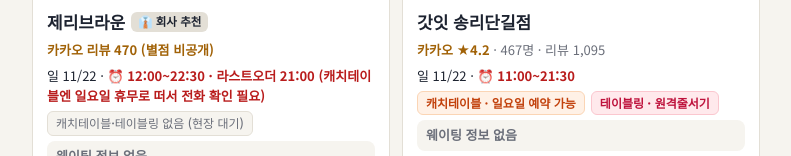
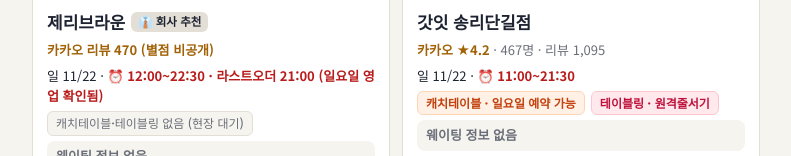
Before and after one commit to panda03229/songpa-dinner, a plain HTML site: page index.html in a window 1280 px wide. Shown: the part 6490-6646 px from the top of the page, without its empty margins (244-1035 px from the left). Drawn offline with Linux system fonts and the light colour scheme; a web font is replaced by a local one.

Commit message:
제리브라운 일요일 영업 확정
Co-Authored-By: Claude Opus 5.5 <noreply@anthropic.com>

```diff
--- a/index.html
+++ b/index.html
@@ -197,7 +197,7 @@ const D = [
 // 11/22(일) 영업시간(카카오맵) + 앱 현황(캐치테이블·테이블링, 11/18 확인). lo=라스트오더 빠듯
 const SUN={
  "진지아":{h:"11:30~22:00",a:[]},
- "제리브라운":{h:"12:00~22:30 · 라스트오더 21:00 (캐치테이블엔 일요일 휴무로 떠서 전화 확인 필요)",lo:1,a:[]},
+ "제리브라운":{h:"12:00~22:30 · 라스트오더 21:00 (일요일 영업 확인됨)",lo:1,a:[]},
  "팡즈":{x:1},
  "88스지 잠실새내점":{h:"16:00~24:00",a:[]},
  "메밀집":{h:"11:30~21:30",lo:1,a:[["ct","원격 줄서기"]]},
```
